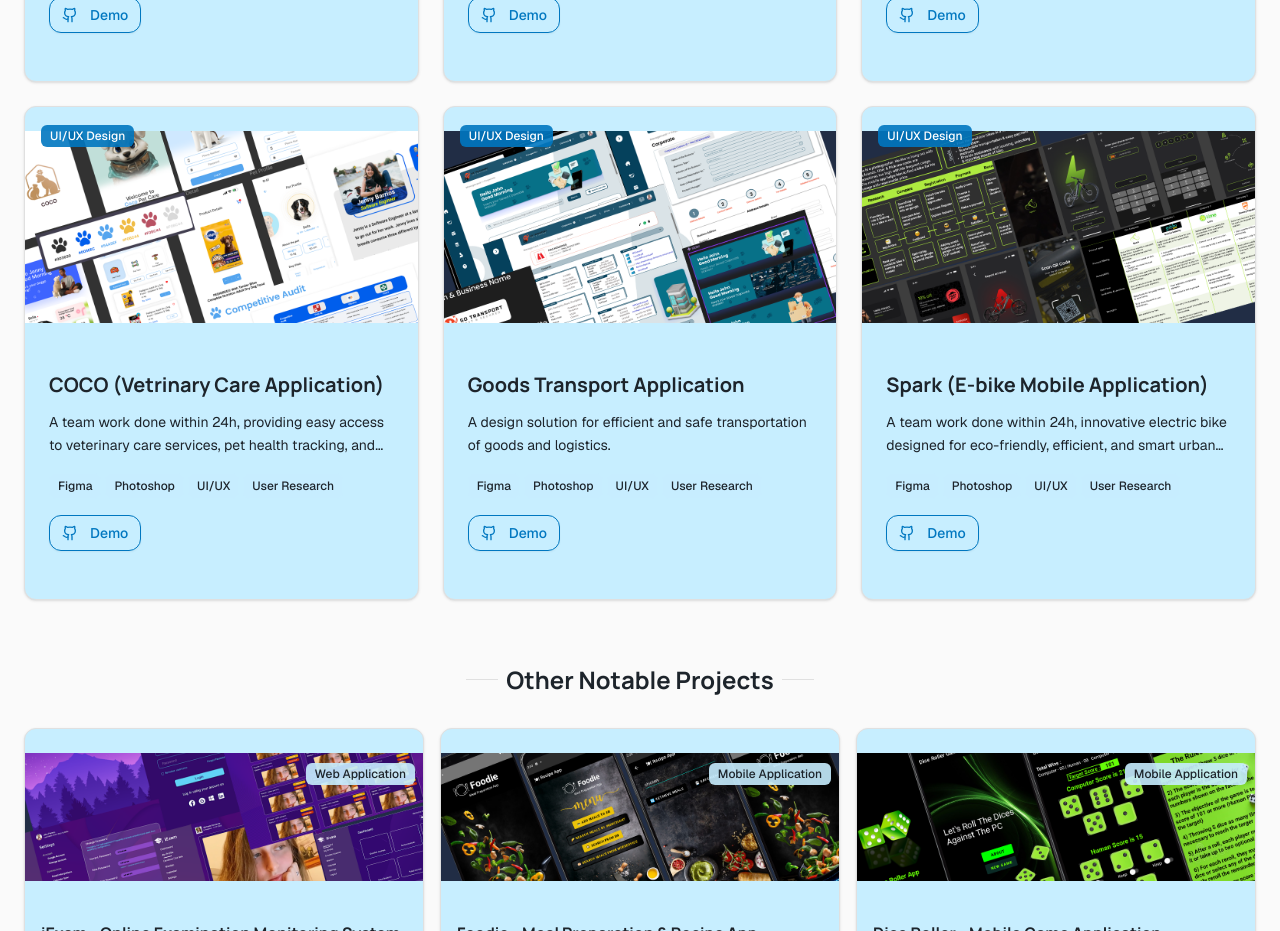
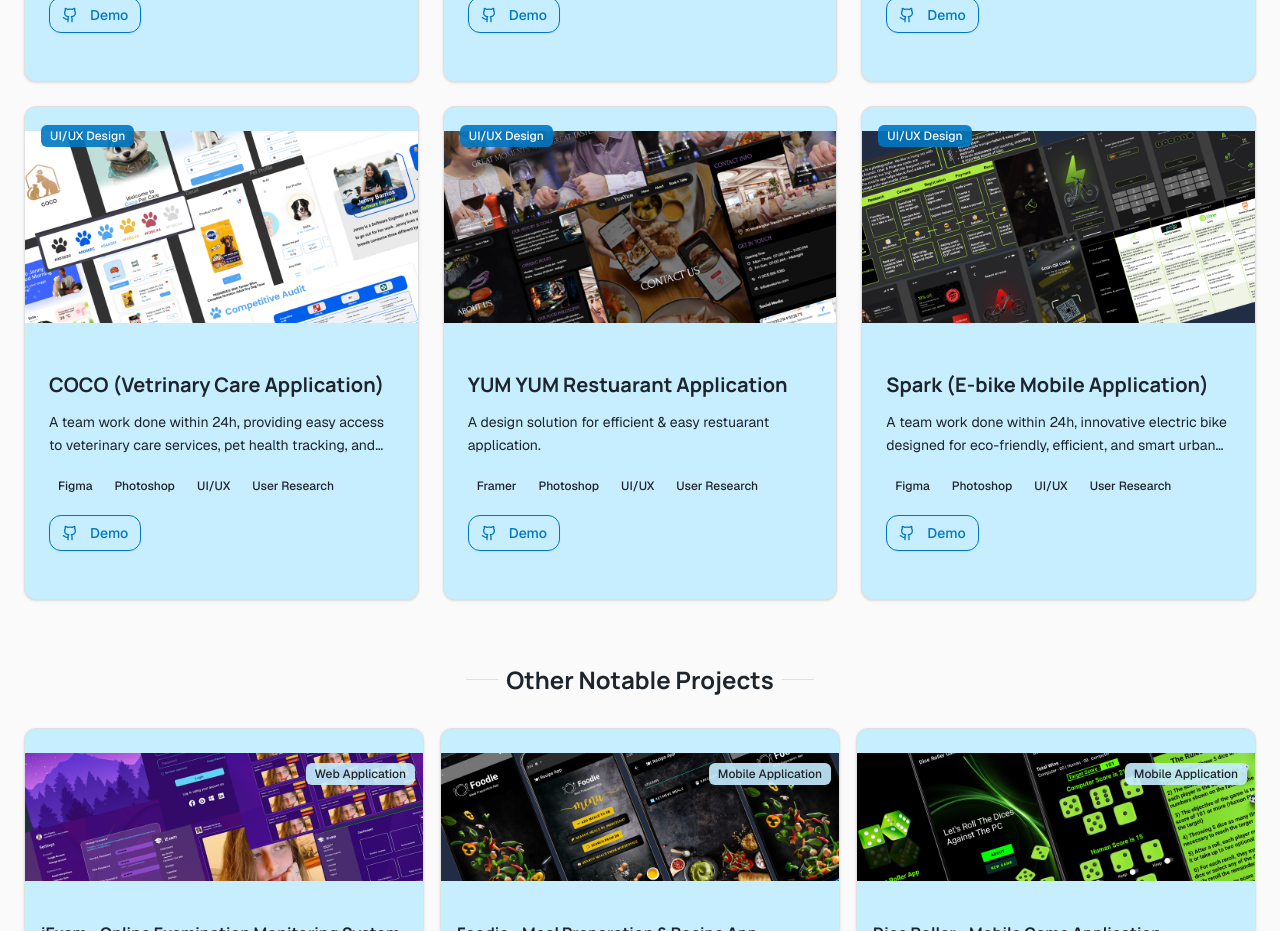
Before and after one commit to KeerthanaGiridharini/Portfolio, a Next.js app: page / in a window 1280 px wide. Shown: the part 4760-5691 px from the top of the page. Built offline with nearby package versions, Linux system fonts and the light colour scheme; no server answers.

Commit message:
projects

```diff
--- a/components/projects-section.tsx
+++ b/components/projects-section.tsx
@@ -110,15 +110,15 @@ const projects = [
   },
 
   {
-    title: "Goods Transport Application",
+    title: "YUM YUM Restuarant Application",
     description:
-      "A design solution for efficient and safe transportation of goods and logistics.",
-    image: "/transport.png",
-    technologies: ["Figma", "Photoshop", "UI/UX", "User Research"],
+      "A design solution for efficient & easy restuarant application.",
+    image: "/YUMYUM.png",
+    technologies: ["Framer", "Photoshop", "UI/UX", "User Research"],
     liveUrl:
-      "https://www.figma.com/design/3yIC0k8Zqd9JlWPhgPcVMZ/Transportation-App?node-id=0-1&t=VYhfo9AJLNoYH5bW-1",
+      "https://gold-decisions-238382.framer.app/",
     githubUrl:
-      "https://www.figma.com/design/3yIC0k8Zqd9JlWPhgPcVMZ/Transportation-App?node-id=0-1&t=VYhfo9AJLNoYH5bW-1",
+      "https://gold-decisions-238382.framer.app/",
     featured: true,
     category: "UI/UX Design",
 
```
Also changed, not shown: public/YUMYUM.png (added).
